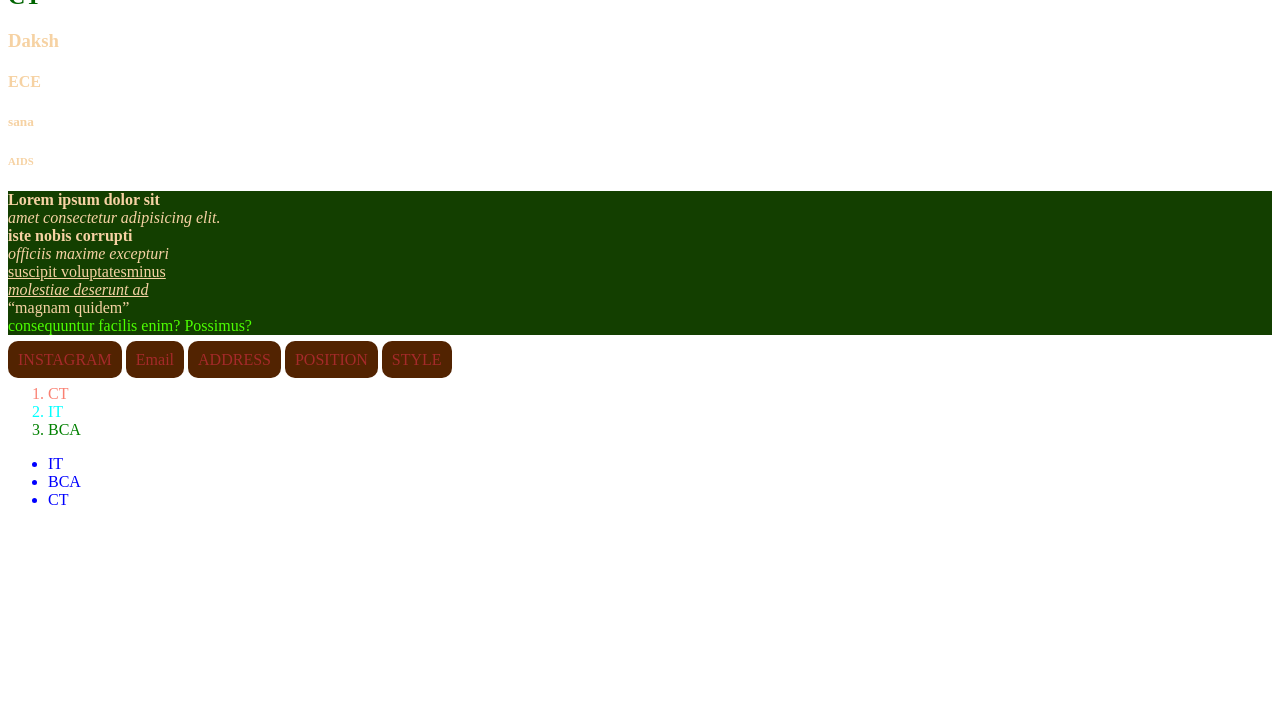
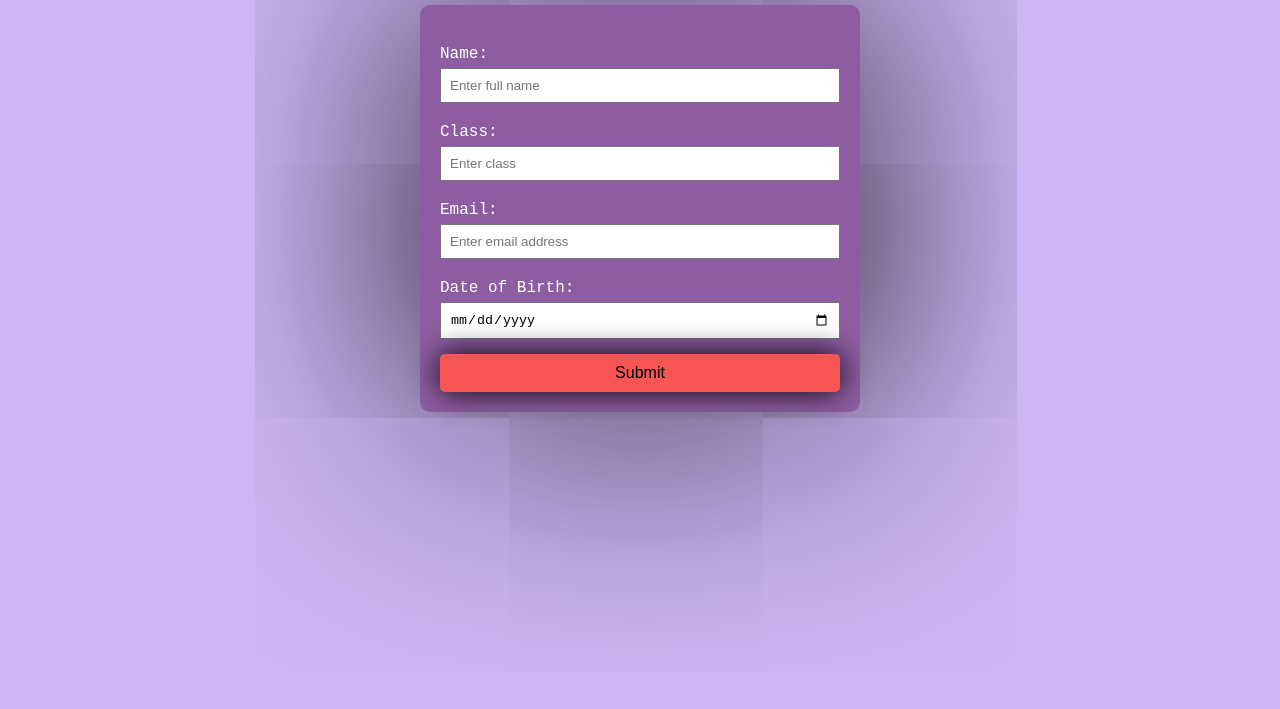
Before and after one commit to dxrshhxn/KPRCAS2025, a plain HTML site: page index.html in a window 1280 px wide. Shown: the part 91-800 px from the top of the page. Drawn offline with Linux system fonts and the light colour scheme.

Commit message:
task completed

```diff
--- a/index.html
+++ b/index.html
@@ -1,45 +1,130 @@
 <!DOCTYPE html>
 <html lang="en">
 <head>
-    <title>FULL_STACK</title>
-    <link rel="stylesheet" href="./CSS/style.css">
-    <style>
-        h2{
-            color: darkgreen;
-        }
-    </style>
+  <meta charset="UTF-8">
+  <title>STUDENT DETAILS FORM</title>
+  <style>
+    body {
+      font-family: Arial, sans-serif;
+      background-color: #cdb5f3;
+      padding: 20px;
+    }
+
+    h2 {
+      text-align: center;
+    }
+
+    .form-container {
+      background-color: #8e5da1;
+      padding: 20px;
+      max-width: 400px;
+      margin: auto;
+      box-shadow: 0px 0px 400px;
+      border-radius: 10px;
+    }
+
+    label {
+      display: block;
+      margin-top: 20px;
+      color: #ffffff;
+      font-family: 'Courier New', Courier, monospace;
+      font-size: 16px;
+    }
+
+    input {
+      width: 100%;
+      padding: 8px;
+      margin-top: 5px;
+      box-sizing: border-box;
+    }
+
+    button {
+      margin-top: 15px;
+      padding: 10px;
+      width: 100%;
+      background-color: #f75454;
+      color: rgb(0, 0, 0);
+      border: none;
+      border-radius: 5px;
+      font-size: 16px;
+      cursor: pointer;
+      box-shadow: 0 0 30px black;
+    }
+
+    button:hover {
+      background-color: #aa3c3c;
+    }
+
+    .output {
+      margin-top: 20px;
+      background-color: #e9f7ef;
+      padding: 15px;
+      border-left: 5px solid #28a745;
+    }
+  </style>
 </head>
 <body>
-    <h1 style="color: rgb(255, 0, 0); font-size: 30px;">DARSHAN</h1>
-    <h2>CT</h2>
-    <h3>Daksh</h3>
-    <h4>ECE</h4>
-    <h5>sana</h5>
-    <h6>AIDS</h6>
-    <p class="header">
-        <b>Lorem ipsum dolor sit</b><br>
-        <i>amet consectetur adipisicing elit.</i><br>
-        <strong>iste nobis corrupti </strong><br>
-        <em>officiis maxime excepturi</em><br>
-         <u>suscipit voluptatesminus</u><br>
-         <em><u>molestiae deserunt ad</u></em><br>
-         <q>magnam quidem</q><br>
-         consequuntur facilis enim? Possimus?
-    </p>
-    <a class="Link" href="https://www.instagram.com/" targer="_blank">INSTAGRAM</a>
-    <a class="Link" href="form.html" target="_blank">Email</a>
-    <a class="Link" href="home.html" target="_blank">ADDRESS</a>
-    <a class="Link" href="position.html">POSITION</a>
-    <a class="Link" href="style.html">STYLE</a>
-    <ol>
-        <li id="one">CT</li>
-        <li id="two">IT</li>
-        <li id="three">BCA</li>
-    </ol>
-    <ul>
-        <li id="four">IT</li>
-        <li id="five">BCA</li>
-        <li id="six">CT</li>
-    </ul>
+
+  <h2>STUDENT DETAILS FORM</h2>
+
+  <div class="form-container">
+
+    <label for="name">Name:</label>
+    <input type="text" id="name" placeholder="Enter full name">
+
+    <label for="class">Class:</label>
+    <input type="text" id="class" placeholder="Enter class">
+
+    <label for="email">Email:</label>
+    <input type="email" id="email" placeholder="Enter email address">
+
+    <label for="dob">Date of Birth:</label>
+    <input type="date" id="dob">
+
+    <button onclick="displayDetails()">Submit</button>
+
+    <div id="output" class="output" style="display: none;"></div>
+  </div>
+
+  <script>
+    function calculateAge(dob) {
+      const birthDate = new Date(dob);
+      const today = new Date();
+      let age = today.getFullYear() - birthDate.getFullYear();
+      const m = today.getMonth() - birthDate.getMonth();
+      if (m < 0 || (m === 0 && today.getDate() < birthDate.getDate())) {
+        age--;
+      }
+      return age;
+    }
+
+    function displayDetails() {
+      const name = document.getElementById("name").value;
+      const studentClass = document.getElementById("class").value;
+      const email = document.getElementById("email").value;
+      const dob = document.getElementById("dob").value;
+
+      const outputDiv = document.getElementById("output");
+
+      if (name && studentClass && email && dob) {
+        const age = calculateAge(dob);
+        const eligibility = age >= 18 ? " Student is eligible for Voting" : "Student is not Eligible for Voting";
+
+        outputDiv.innerHTML = `
+          <strong>Student Information:</strong><br>
+          Name: ${name}<br>
+          Class: ${studentClass}<br>
+          Email: ${email}<br>
+          Date of Birth: ${dob}<br>
+          Age: ${age}<br>
+          <strong>${eligibility}</strong>
+        `;
+        outputDiv.style.display = "block";
+      } else {
+        alert("Please fill out all fields.");
+      }
+    }
+  </script>
+
 </body>
 </html>
```
Also changed, not shown: demo2.html (added, +45 -0 lines).
